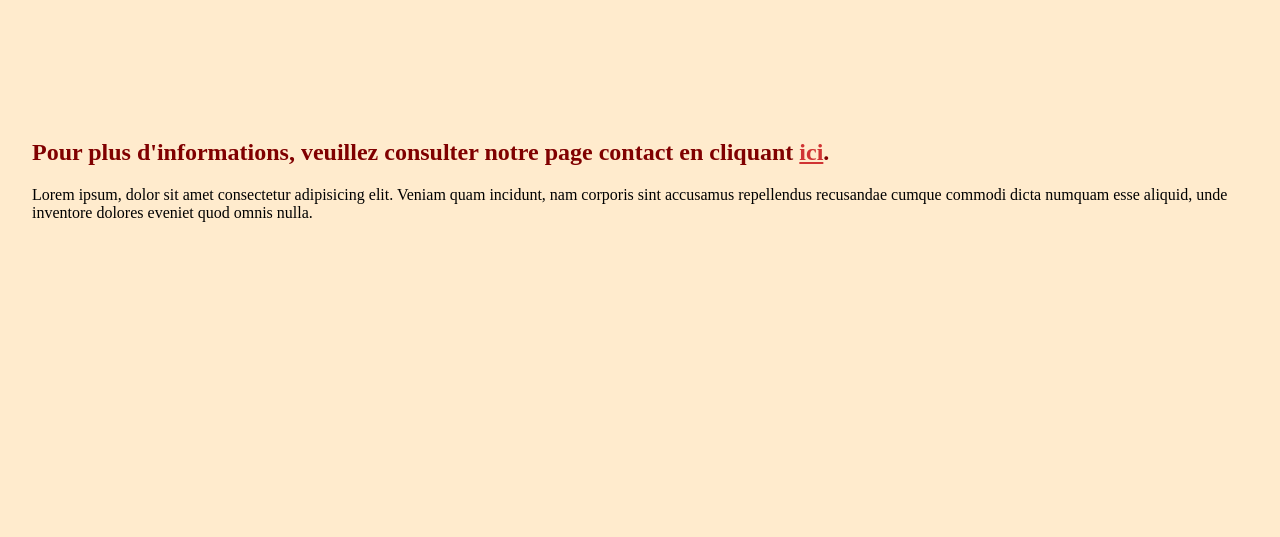
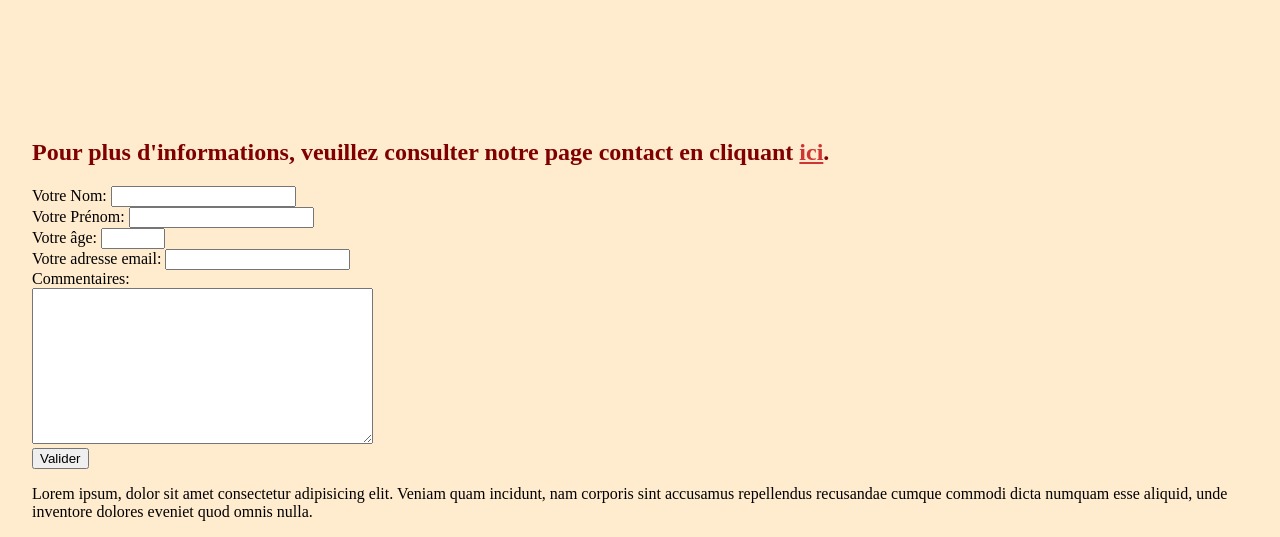
Before and after one commit to PriskaSama/challenge-tuesday, a plain HTML site: page index.html in a window 1280 px wide. Shown: the part 350-887 px from the top of the page. Before the commit the page ends 800 px from the top, so only its background shows below. Drawn offline with Linux system fonts and the light colour scheme.

Commit message:
add form

```diff
--- a/assets/css/styles.css
+++ b/assets/css/styles.css
@@ -91,5 +91,5 @@
 }
 
 .flex {
-  justify-content: ;
+  justify-content: center;
 }
--- a/index.html
+++ b/index.html
@@ -36,6 +36,37 @@
       cliquant
       <a href="./pages/contact/index.html" class="text-red-200">ici</a>.
     </h2>
+    <!-- Ceci est un formulaire -->
+    <form action="" method="post">
+      <div>
+        <label for="name" name="name">Votre Nom: </label>
+        <input type="text" name="name" id="name" />
+      </div>
+      <div>
+        <label for="name" name="name">Votre Prénom: </label>
+        <input type="text" name="name" id="name" />
+      </div>
+      <div>
+        <label for="age" name="name">Votre âge: </label>
+        <input type="number" name="name" id="age" min="1" max="120" />
+      </div>
+      <div>
+        <label for="email">Votre adresse email: </label>
+        <input type="email" name="name" id="email" />
+      </div>
+      <label for="message">Commentaires: </label>
+      <div>
+        <textarea
+          name="message"
+          id="message"
+          cols="40rem"
+          rows="10"
+          maxlength="150"
+        ></textarea>
+      </div>
+      <button type="submit">Valider</button>
+      <div></div>
+    </form>
     <p class="text-black">
       Lorem ipsum, dolor sit amet consectetur adipisicing elit. Veniam quam
       incidunt, nam corporis sint accusamus repellendus recusandae cumque
```
